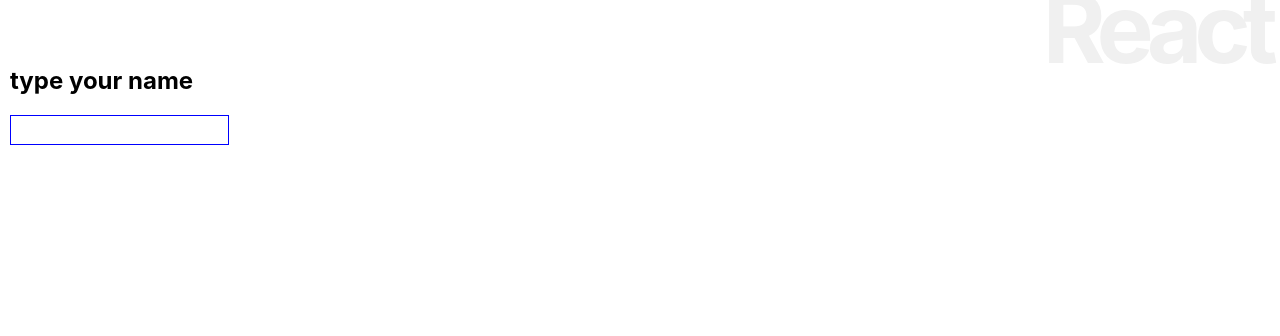
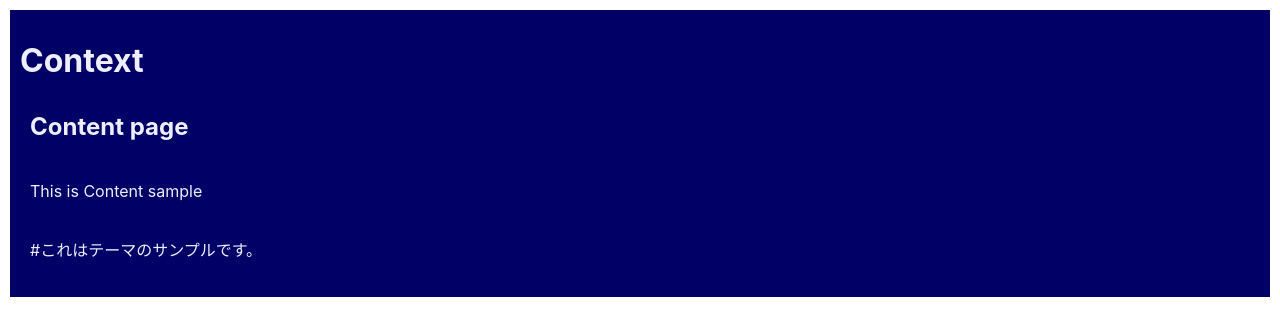
Before and after one commit to suguru-3u/Study-React, a React (Create React App) app in the folder react_app/: page / in a window 1280 px wide. Shown: the top 336 px of the page. Built offline with nearby package versions, Linux system fonts and the light colour scheme; the HTML template or start-up script is replaced by a standard one.

Commit message:
Finish study React 3-4

```diff
--- a/react_app/src/App.css
+++ b/react_app/src/App.css
@@ -41,7 +41,7 @@ body{
   margin:10px;
 }
 
-h1{
+/* h1{
   font-size:72pt;
   font-weight:bold;
   text-align:right;
@@ -53,8 +53,8 @@ h1{
 p{
   margin: 0px;
   color:#666;
-  font-size:16pt;
-}
+  font-size:16pt; */
+/* } */
 
 input:invalid{
   border: 2px dashed red;
--- a/react_app/src/App.js
+++ b/react_app/src/App.js
@@ -2,95 +2,63 @@ import React,{Component} from 'react';
 import Rect from './Rect';
 import './App.css';
 
+let data = {title:'Title',
+  message:'this is sample message.'};
+
+const SmapleContext = React.createContext(data);
+
+let theme = {
+  ligth:{
+    backgroundColor:"#eef",
+    color:"#006",
+    padding:"10px"
+  },
+  dark:{
+    backgroundColor:"#006",
+    color:"#eef",
+    padding:"10px"
+  }
+};
+
+const ThemeContext = React.createContext(theme.dark);
+
+
 class App extends Component{
-
-  input = '';
-
-  msgStyle = {
-    fontSize:"20pt",
-    color:"#900",
-    margin:"20px 0px",
-    padding:"5px",
-  }
-
-  // inputStyle = {
-  //   fontSize:"12pt",
-  //   padding:"5px"
-  // }
-
-  constructor(props){
-      super(props);
-      this.state = {
-        message:'type your name',
-      };
-      this.doCheck = this.doCheck.bind(this);
-      // this.doSubmit = this.doSubmit.bind(this);
-  }
-
-  doChange(event){
-    this.input = event.target.value;
-  }
-
-  doSubmit(event){
-    this.setState({
-      message: 'Hello ' + this.input + '!'
-    });
-    event.preventDefault();
-  }
-
-  doCheck(event){
-    alert(event.target.value + "は長すぎます。（最大10文字）");
-  }
+  static contextType = ThemeContext;
 
   render(){
-    return<div>
-        <h1>React</h1>
-        <h2>{this.state.message}</h2>
-        <Message maxLength="10" onCheck={this.doCheck} />
-        {/* <form onSubmit={this.doSubmit}>
-          <label>
-            <span style={this.inputStyle}></span>Message;
-            <input type="text" style={this.inputStyle} onChange={this.doChange}
-            required pattern="[A-Za-z_,.]+"/>
-          </label>
-          <input type="submit" style={this.inputStyle} value="Click"></input>
-        </form> */}
-      </div>;
+    return(
+      <div style={this.context}>
+        <h1>Context</h1>
+        <Title value="Content page"/>
+        <Message value="This is Content sample"/>
+        <Message value="#これはテーマのサンプルです。"/>
+      </div>
+    );
+  }
+}
+
+class Title extends Component{
+  static contextType = ThemeContext;
+
+  render(){
+    return (
+      <div>
+        <h2　style={this.context}>{this.props.value}</h2>
+      </div>
+    );
   }
 }
 
 class Message extends Component{
-  liputStyle = {
-    fontSize:"12pt",
-    padding:"5px"
-  }
-
-  constructor(props){
-    super(props);
-    this.doChange = this.doChange.bind(this);
-  }
-
-  doChange(e){
-    if(e.target.value.length > this.props.maxLength){
-      this.props.onCheck(e);
-      e.target.value = e.target.value.substr(0,this.props.maxLength);
-    }
-  }
+  static contextType = ThemeContext;
 
   render(){
-    // let content = this.props.children;
-    // let arr = content.split('。');
-    // let arr2 = [];
-    // for(let i = 0; i < arr.length; i++){
-    //   if(arr[i].trim() != ''){
-    //     arr2.push(arr[i]);
-    //   }
-    // }
-    // let list = arr2.map((value,key) => (
-    // <li style={this.li} key={key}>{value}.</li> )
-    // );
-    return <input type="text" style={this.liputStyle}
-    onChange={this.doChange}/>
+    return (
+      <div>
+        <p style={this.context}>{this.props.value}</p>
+      </div>
+    );
   }
 }
 
```
